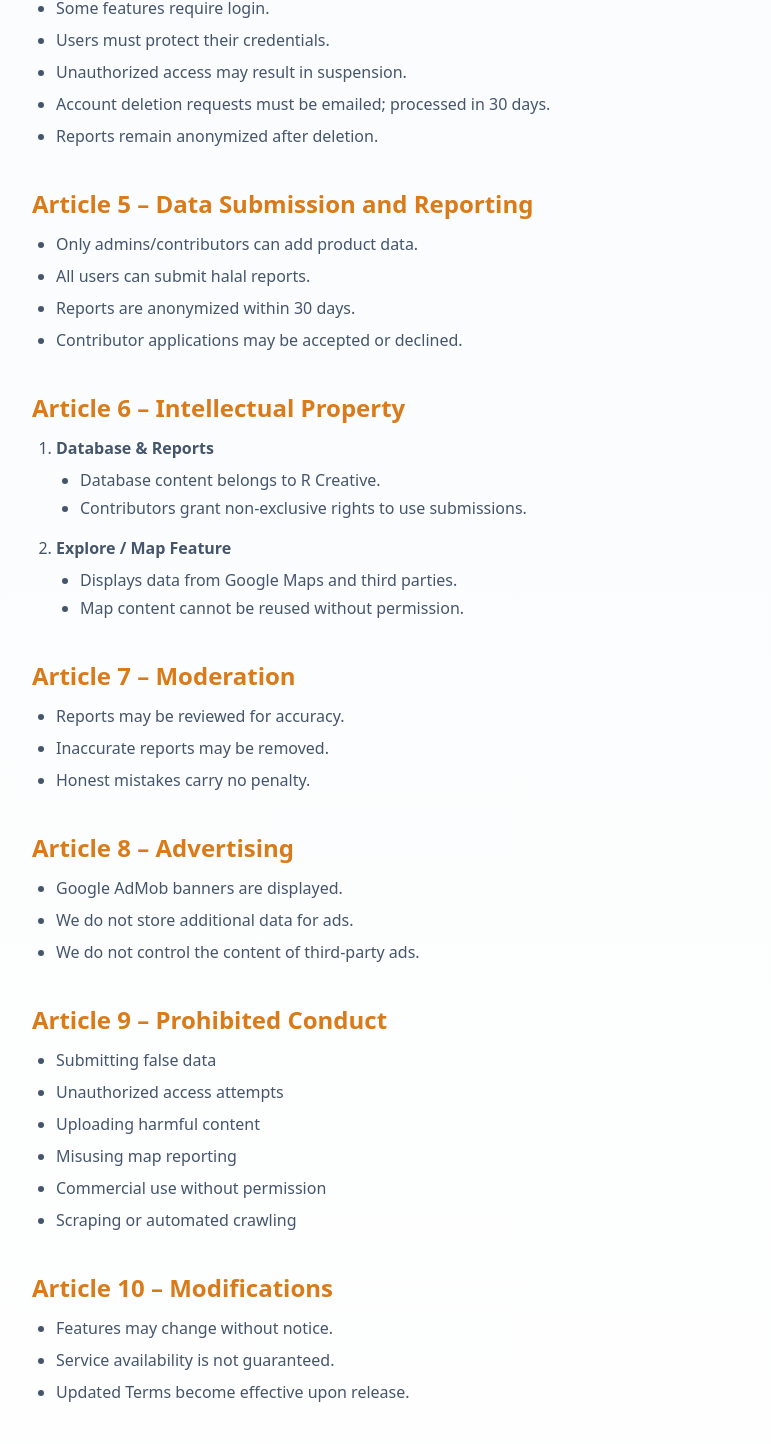
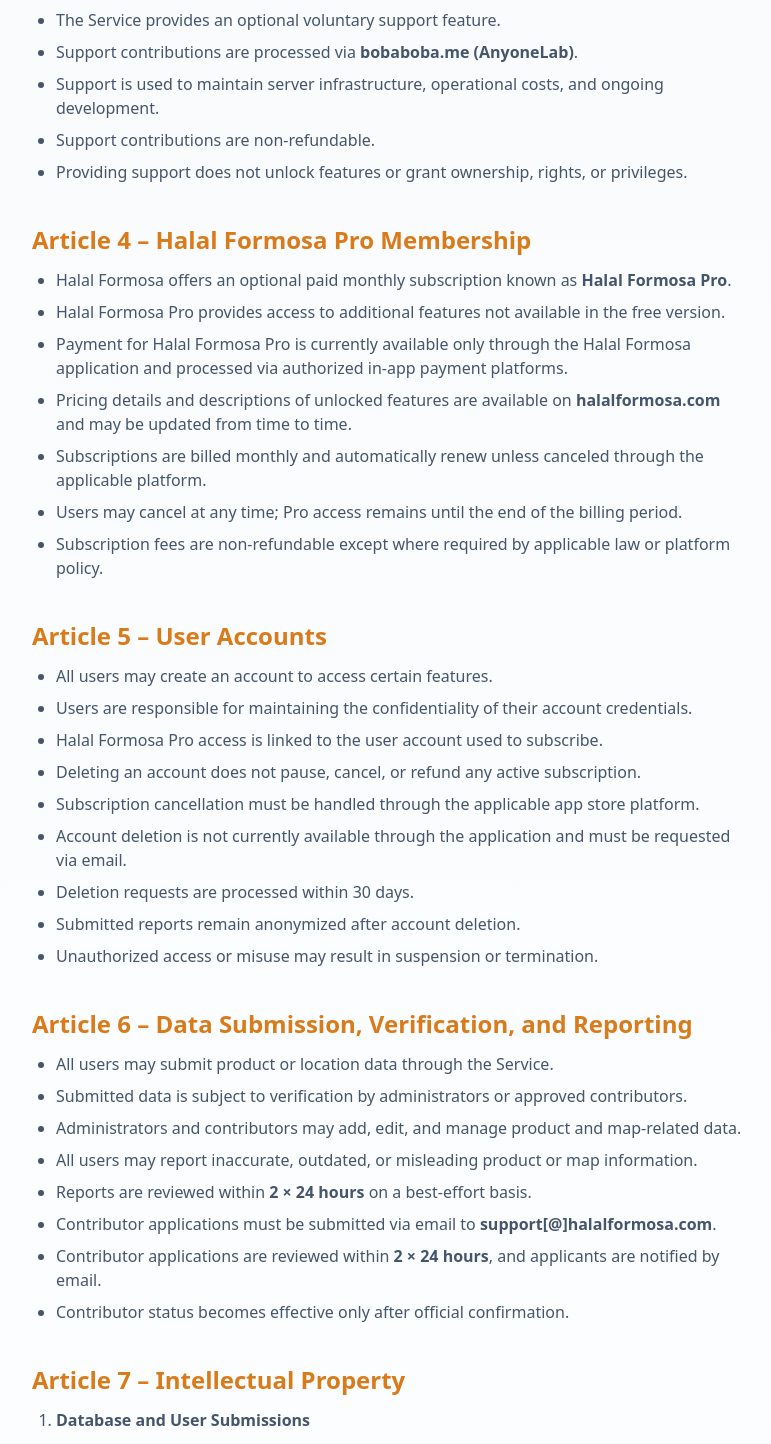
Before and after one commit to rakharamadhana/halal-formosa-site, a Vue app: page /terms in a window 1280 px wide. Shown: the part 1019-2463 px from the top of the page, without its empty margins (248-1019 px from the left). Built offline with nearby package versions, Linux system fonts and the light colour scheme.

Commit message:
Update Terms of Service and Privacy Policy

```diff
--- a/src/pages/PrivacyPolicy.vue
+++ b/src/pages/PrivacyPolicy.vue
@@ -39,96 +39,97 @@
 const sections = [
   {
     title: "Article 1 – Definition of Personal Information",
-    text: `“Personal information” refers to identifiable data such as your Google account email address,
-           display name, and profile image collected during authentication. Other app usage information is stored in anonymized form.`
+    text: "“Personal information” refers to identifiable data such as your Google account email address, display name, and profile image collected during authentication. Other application usage information may be stored in anonymized or aggregated form."
   },
   {
     title: "Article 2 – Methods of Collecting Personal Information",
     list: [
-      "When you sign in using Google, we collect your email, display name, and profile image.",
-      "We collect anonymized logs and interaction data for security, improvement, and research.",
-      "Map usage collects approximate device location to show nearby halal facilities.",
-      "Donation-related details are stored only as transaction metadata; <strong>no card data</strong> is stored."
+      "When you sign in using Google, we collect your email address, display name, and profile image.",
+      "We collect identifiable and anonymized activity and interaction logs associated with user accounts for monitoring, maintenance, security, analysis, and service improvement purposes.",
+      "Map usage collects approximate device location to display nearby halal-friendly locations.",
+      "Donation-related information is stored only as transaction metadata; no payment card data is stored by Halal Formosa."
     ]
   },
   {
     title: "Article 3 – Purpose of Use",
     list: [
-      "To authenticate users and provide app features",
-      "To offer location-based Explore / Map services",
-      "To improve features using anonymized analytics",
-      "To detect abuse or security issues",
-      "To maintain donation transparency",
-      "To personalize preferences like language settings"
+      "To authenticate users and enable access to Service features",
+      "To provide location-based Explore and Map functionality",
+      "To monitor system performance and improve the Service",
+      "To detect, prevent, and address abuse, misuse, or security issues",
+      "To maintain transparency and records related to voluntary support contributions",
+      "To store user preferences such as language and basic application settings"
     ]
   },
   {
     title: "Article 4 – Advertising and Ad Tracking",
     list: [
-      "The app displays <strong>Google AdMob</strong> banner advertisements.",
-      "Ads may be personalized or non-personalized depending on Google account settings.",
-      "We do <strong>not</strong> collect extra data for ads.",
-      "AdMob may process device info, interaction data, and approximate location.",
-      `See <a class='text-[#d97b1a] underline' href='https://policies.google.com/technologies/ads' target='_blank'>Google’s policy</a>.`
+      "The Service displays Google AdMob banner advertisements in the free version only.",
+      "Advertisements are used to support server maintenance and ongoing development of Halal Formosa.",
+      "Users subscribed to Halal Formosa Pro will not see advertisements.",
+      "Ads may be personalized or non-personalized depending on settings managed by Google.",
+      "Halal Formosa does not collect additional personal data specifically for advertising purposes.",
+      "Google AdMob may process device information, interaction data, and approximate location in accordance with its own policies.",
+      "<a class='text-[#d97b1a] underline' href='https://policies.google.com/technologies/ads' target='_blank'>Google’s Advertising Policy</a>"
     ]
   },
   {
     title: "Article 5 – Changes to Purpose of Use",
-    text: "Any changes will be communicated through in-app notices or updates."
+    text: "Any changes to the purpose of data use will be communicated through in-app notices, updates to this Privacy Policy, or publication on the official Halal Formosa website. Continued use of the Service after such updates constitutes acceptance of the revised purposes."
   },
   {
     title: "Article 6 – Retention Period",
     list: [
-      "Personal data is retained while accounts remain active.",
-      "Deletion requests are processed within <strong>30 days</strong>.",
-      "Reports are anonymized after 30 days and stored indefinitely.",
-      "Donation records may be anonymized for accounting."
+      "Personal data is retained while user accounts remain active.",
+      "Account deletion requests are processed within 30 days.",
+      "User-submitted reports are anonymized after 30 days and may be retained indefinitely.",
+      "Donation records may be anonymized and retained for accounting and transparency purposes."
     ]
   },
   {
     title: "Article 7 – Third-Party Disclosure",
     list: [
-      "We do not sell or share data with third parties for marketing.",
-      "Authentication is provided through Google.",
-      "Payments are handled via <strong>bobaboba.me (AnyoneLab)</strong>."
+      "Halal Formosa does not sell or share personal data with third parties for marketing purposes.",
+      "User authentication is provided through Google services.",
+      "Voluntary support contributions are processed via bobaboba.me (AnyoneLab).",
+      "Payments for Halal Formosa Pro subscriptions are processed by the respective app store platform, and Halal Formosa does not store or process payment card information."
     ]
   },
   {
     title: "Article 8 – User Rights: Access, Correction, and Deletion",
     list: [
-      "Users may request data access or deletion.",
-      "Login information must be updated through Google.",
-      "Account deletion takes up to 30 days.",
-      "Reports remain stored in anonymized form."
+      "Users may request access to, correction of, or deletion of their personal data by contacting support[@]halalformosa.com.",
+      "Login information associated with Google accounts must be managed directly through Google account settings.",
+      "Account deletion requests are processed within 30 days.",
+      "User-submitted reports remain stored in anonymized form after account deletion."
     ]
   },
   {
     title: "Article 9 – Data Suspension and Misuse",
-    text: "Users may contact support if they believe their data has been misused."
+    text: "Users who believe their personal data has been misused or improperly handled may contact the Halal Formosa team at support[@]halalformosa.com for review and assistance."
   },
   {
     title: "Article 10 – Cookie and Local Storage",
     list: [
-      "No browser cookies are used.",
-      "Local storage is used for language and non-personal preferences."
+      "The Service does not use browser cookies.",
+      "Local storage may be used to store non-personal preferences and technical data (such as language settings or cached configurations) to load services faster and improve performance."
     ]
   },
   {
     title: "Article 11 – Security Measures",
-    text: "We use Supabase authentication and HTTPS encryption with restricted access to personal data."
+    text: "Halal Formosa uses Supabase authentication, HTTPS encryption, and restricted access controls to protect personal data."
   },
   {
     title: "Article 12 – International and Religious Considerations",
-    text: `Disputes are first approached through Shariah principles of fairness, then governed by Taiwan law under
-           Taipei District Court jurisdiction.`
+    text: "Disputes are first approached through Shariah principles of fairness. If unresolved, matters are governed by Taiwan law under the jurisdiction of the Taipei District Court."
   },
   {
     title: "Article 13 – Changes to this Policy",
-    text: "Updates will be published in-app and take effect immediately."
+    text: "Updates to this Privacy Policy will be published within the application and take effect immediately."
   },
   {
     title: "Article 14 – Contact",
-    text: `For privacy inquiries: halalformosa[@]gmail.com`
+    text: "For privacy-related inquiries or requests, please contact: support[@]halalformosa.com"
   }
 ]
 </script>
--- a/src/pages/TermsOfService.vue
+++ b/src/pages/TermsOfService.vue
@@ -50,6 +50,7 @@ const sections = [
     title: "Article 1 – Acceptance of Terms",
     text: "Using the Service constitutes acceptance of these Terms."
   },
+
   {
     title: "Article 2 – Service Description and Disclaimer",
     list: [
@@ -59,103 +60,149 @@ const sections = [
       "User authentication",
       "Map exploration for halal-friendly locations",
       "Advertisements to support operations",
-      "<strong>Information is for reference only</strong> and may not always be accurate.",
+      "<strong>Halal Formosa is not an official halal certification authority</strong> and does not issue halal certificates.",
+      "All halal-related information is provided <strong>for reference purposes only</strong> and must be independently verified by users with manufacturers, halal certification bodies, or qualified Islamic authorities.",
+      "Ingredient analysis may use <strong>OCR-based text recognition</strong>. Detection accuracy depends on camera quality, image clarity, lighting, and packaging design.",
+      "The Halal Formosa team will make reasonable and best-effort attempts to keep information up to date; however, users are advised to confirm information independently.",
       "Location accuracy depends on Google Maps and device GPS.",
       "Service is provided as a <strong>voluntary community project</strong> without commercial guarantees."
     ]
   },
+
   {
-    title: "Article 3 – Voluntary Donations",
+    title: "Article 3 – Voluntary Support",
     list: [
-      "Optional donation feature is available.",
-      "Processed via <strong>bobaboba.me (AnyoneLab)</strong>.",
-      "Donations are non-refundable and do not unlock features.",
-      "Donation does not grant ownership or rights."
+      "The Service provides an optional voluntary support feature.",
+      "Support contributions are processed via <strong>bobaboba.me (AnyoneLab)</strong>.",
+      "Support is used to maintain server infrastructure, operational costs, and ongoing development.",
+      "Support contributions are non-refundable.",
+      "Providing support does not unlock features or grant ownership, rights, or privileges."
     ]
   },
+
   {
-    title: "Article 4 – User Accounts",
+    title: "Article 4 – Halal Formosa Pro Membership",
     list: [
-      "Some features require login.",
-      "Users must protect their credentials.",
-      "Unauthorized access may result in suspension.",
-      "Account deletion requests must be emailed; processed in 30 days.",
-      "Reports remain anonymized after deletion."
+      "Halal Formosa offers an optional paid monthly subscription known as <strong>Halal Formosa Pro</strong>.",
+      "Halal Formosa Pro provides access to additional features not available in the free version.",
+      "Payment for Halal Formosa Pro is currently available only through the Halal Formosa application and processed via authorized in-app payment platforms.",
+      "Pricing details and descriptions of unlocked features are available on <strong>halalformosa.com</strong> and may be updated from time to time.",
+      "Subscriptions are billed monthly and automatically renew unless canceled through the applicable platform.",
+      "Users may cancel at any time; Pro access remains until the end of the billing period.",
+      "Subscription fees are non-refundable except where required by applicable law or platform policy."
     ]
   },
+
   {
-    title: "Article 5 – Data Submission and Reporting",
+    title: "Article 5 – User Accounts",
     list: [
-      "Only admins/contributors can add product data.",
-      "All users can submit halal reports.",
-      "Reports are anonymized within 30 days.",
-      "Contributor applications may be accepted or declined."
+      "All users may create an account to access certain features.",
+      "Users are responsible for maintaining the confidentiality of their account credentials.",
+      "Halal Formosa Pro access is linked to the user account used to subscribe.",
+      "Deleting an account does not pause, cancel, or refund any active subscription.",
+      "Subscription cancellation must be handled through the applicable app store platform.",
+      "Account deletion is not currently available through the application and must be requested via email.",
+      "Deletion requests are processed within 30 days.",
+      "Submitted reports remain anonymized after account deletion.",
+      "Unauthorized access or misuse may result in suspension or termination."
     ]
   },
+
   {
-    title: "Article 6 – Intellectual Property",
+    title: "Article 6 – Data Submission, Verification, and Reporting",
+    list: [
+      "All users may submit product or location data through the Service.",
+      "Submitted data is subject to verification by administrators or approved contributors.",
+      "Administrators and contributors may add, edit, and manage product and map-related data.",
+      "All users may report inaccurate, outdated, or misleading product or map information.",
+      "Reports are reviewed within <strong>2 × 24 hours</strong> on a best-effort basis.",
+      "Contributor applications must be submitted via email to <strong>support[@]halalformosa.com</strong>.",
+      "Contributor applications are reviewed within <strong>2 × 24 hours</strong>, and applicants are notified by email.",
+      "Contributor status becomes effective only after official confirmation."
+    ]
+  },
+
+  {
+    title: "Article 7 – Intellectual Property",
     ordered: [
       {
-        title: "Database & Reports",
+        title: "Database and User Submissions",
         list: [
-          "Database content belongs to R Creative.",
-          "Contributors grant non-exclusive rights to use submissions."
+          "The Halal Formosa database and compiled content are the property of <strong>Halal Formosa</strong>.",
+          "All submitted data becomes part of the Halal Formosa database.",
+          "Database content may be shared by users and contributors for non-commercial, educational, or community purposes.",
+          "By submitting data, users grant Halal Formosa a non-exclusive, royalty-free right to use and distribute the content.",
+          "Commercial reuse, resale, or exploitation without written permission is strictly prohibited."
         ]
       },
       {
-        title: "Explore / Map Feature",
+        title: "Explore and Map Features",
         list: [
-          "Displays data from Google Maps and third parties.",
-          "Map content cannot be reused without permission."
+          "Map data may include information from Google Maps and other third-party services.",
+          "Screenshots and sharing are permitted for personal, educational, or community-sharing purposes only.",
+          "Third-party content remains subject to the respective providers’ terms."
         ]
       }
     ]
   },
+
   {
-    title: "Article 7 – Moderation",
+    title: "Article 8 – Moderation",
     list: [
-      "Reports may be reviewed for accuracy.",
-      "Inaccurate reports may be removed.",
-      "Honest mistakes carry no penalty."
+      "Submitted reports and data may be reviewed to ensure accuracy.",
+      "Moderation is conducted by Halal Formosa administrators.",
+      "Inaccurate or inappropriate content may be corrected or removed.",
+      "Moderation reviews are handled within <strong>2 × 24 hours</strong> on a best-effort basis.",
+      "Honest mistakes made in good faith will not result in penalties."
     ]
   },
+
   {
-    title: "Article 8 – Advertising",
+    title: "Article 9 – Advertising",
     list: [
-      "Google AdMob banners are displayed.",
-      "We do not store additional data for ads.",
-      "We do not control the content of third-party ads."
+      "Advertisements may be displayed in the free version to support server maintenance and development.",
+      "Users subscribed to Halal Formosa Pro will not see advertisements.",
+      "Advertising content is provided by third-party ad networks such as Google AdMob.",
+      "Halal Formosa does not control third-party ad content and does not store additional personal data specifically for advertising."
     ]
   },
+
   {
-    title: "Article 9 – Prohibited Conduct",
+    title: "Article 10 – Prohibited Conduct",
     list: [
-      "Submitting false data",
-      "Unauthorized access attempts",
-      "Uploading harmful content",
-      "Misusing map reporting",
+      "Submitting false or misleading data",
+      "Abusing the reporting system or submitting reports in bad faith",
+      "Attempting unauthorized access to systems",
+      "Uploading harmful or malicious content",
+      "Misusing map or product reporting features",
+      "Impersonating Halal Formosa administrators, contributors, or team members",
+      "Circumventing or exploiting Halal Formosa Pro features",
+      "Exploiting bugs or system errors",
       "Commercial use without permission",
-      "Scraping or automated crawling"
+      "Scraping or automated data extraction"
     ]
   },
+
   {
-    title: "Article 10 – Modifications",
+    title: "Article 11 – Modifications",
     list: [
-      "Features may change without notice.",
+      "Features and services may be modified or discontinued without notice.",
       "Service availability is not guaranteed.",
       "Updated Terms become effective upon release."
     ]
   },
+
   {
-    title: "Article 11 – Governing Law",
+    title: "Article 12 – Governing Law",
     list: [
-      "Disputes first follow Shariah principles of fairness.",
-      "If unresolved, disputes fall under Taiwan law (Taipei District Court)."
+      "Disputes shall first follow Shariah principles of fairness.",
+      "If unresolved, disputes fall under Taiwan law and the Taipei District Court."
     ]
   },
+
   {
-    title: "Article 12 – Contact",
-    text: "Email: halalformosa[@]gmail.com"
+    title: "Article 13 – Contact",
+    text: "For questions, account-related requests, contributor applications, or other inquiries, please contact: support[@]halalformosa.com"
   }
 ]
 </script>
```
